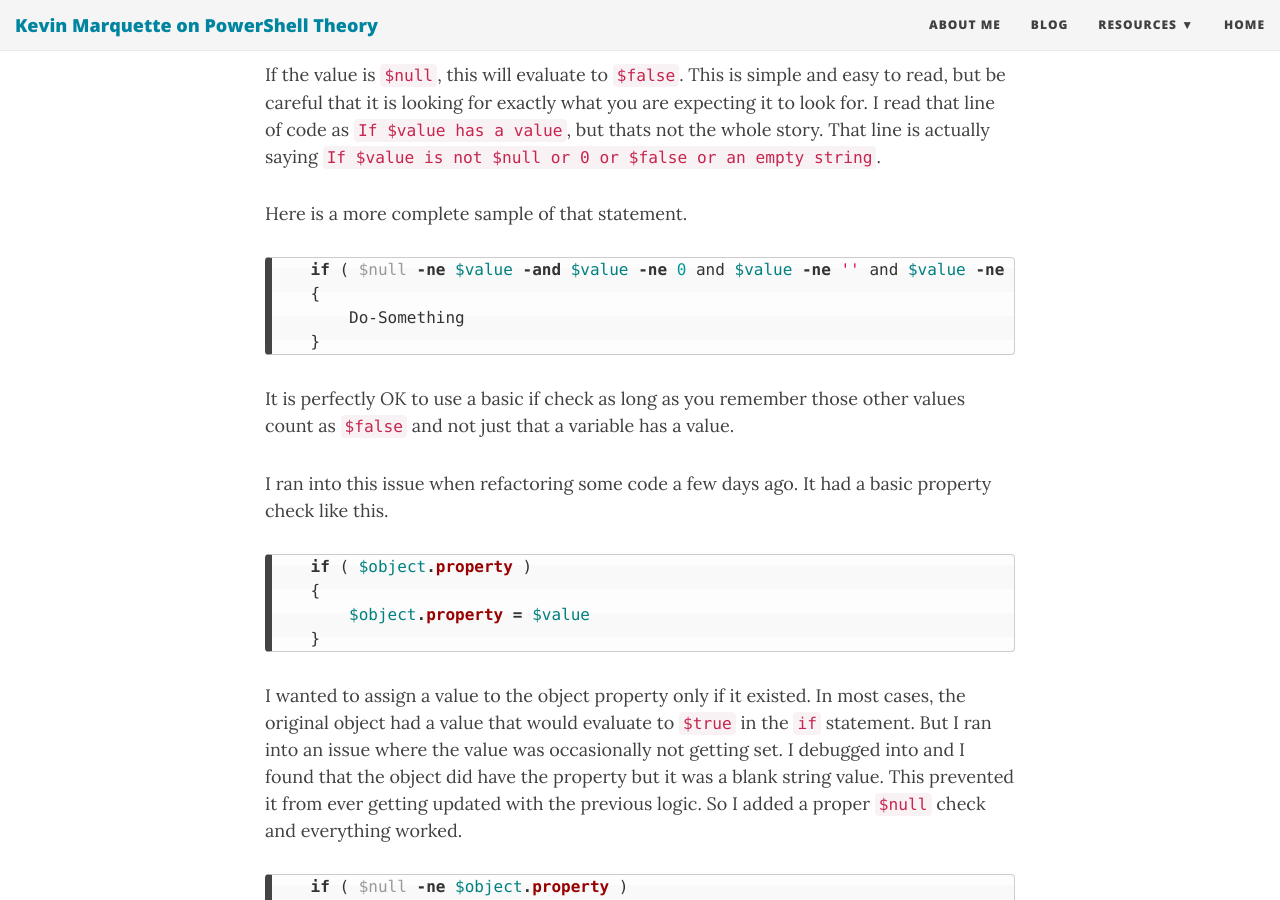
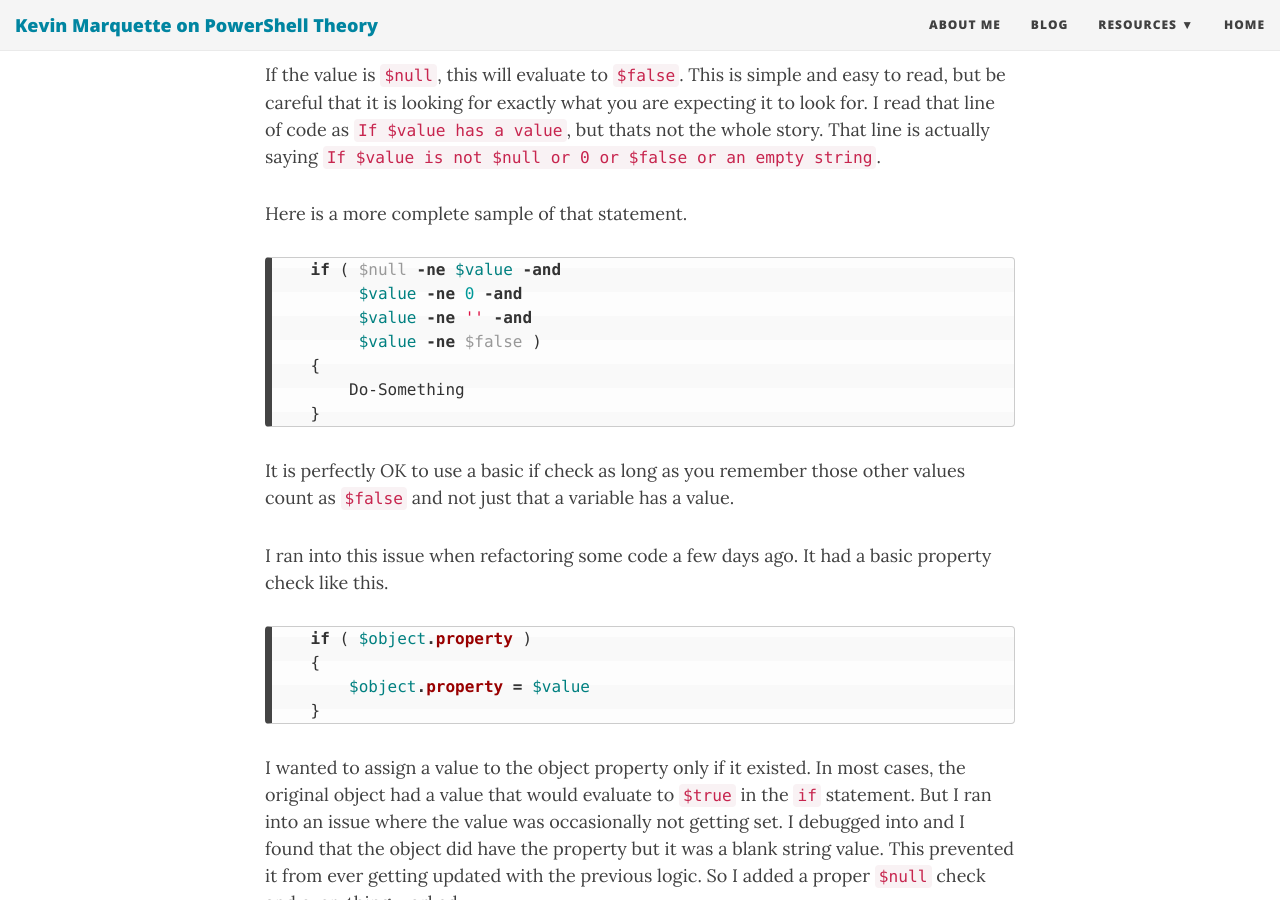
Before and after one commit to KevinMarquette/kevinmarquette.github.io, a Jekyll site: the page built from _posts/2018-12-23-Powershell-null-everything-you-wanted-to-know.md, in a window 1280 px wide and 900 px high, scrolled down 5575 px. Built offline with Jekyll 4.4.1, drawn with Linux system fonts in a browser that asks for light colours; nearby versions of some CDN libraries.

Commit message:
fix example

````diff
--- a/_posts/2018-12-23-Powershell-null-everything-you-wanted-to-know.md
+++ b/_posts/2018-12-23-Powershell-null-everything-you-wanted-to-know.md
@@ -177,7 +177,10 @@ If the value is `$null`, this will evaluate to `$false`. This is simple and easy
 Here is a more complete sample of that statement.
 
 ``` posh
-    if ( $null -ne $value -and $value -ne 0 and $value -ne '' and $value -ne $false )
+    if ( $null -ne $value -and
+         $value -ne 0 -and
+         $value -ne '' -and
+         $value -ne $false )
     {
         Do-Something
     }
````
